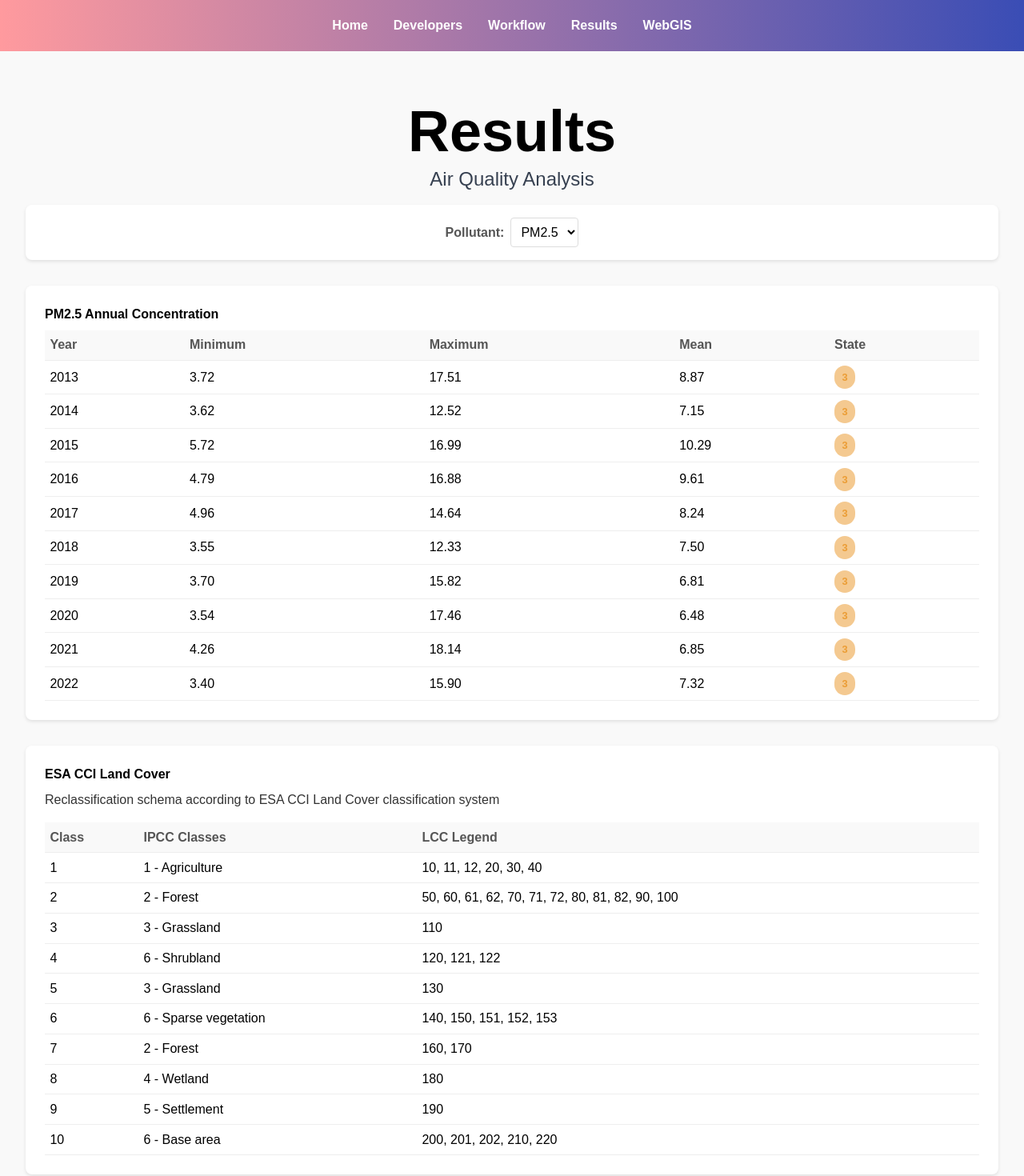
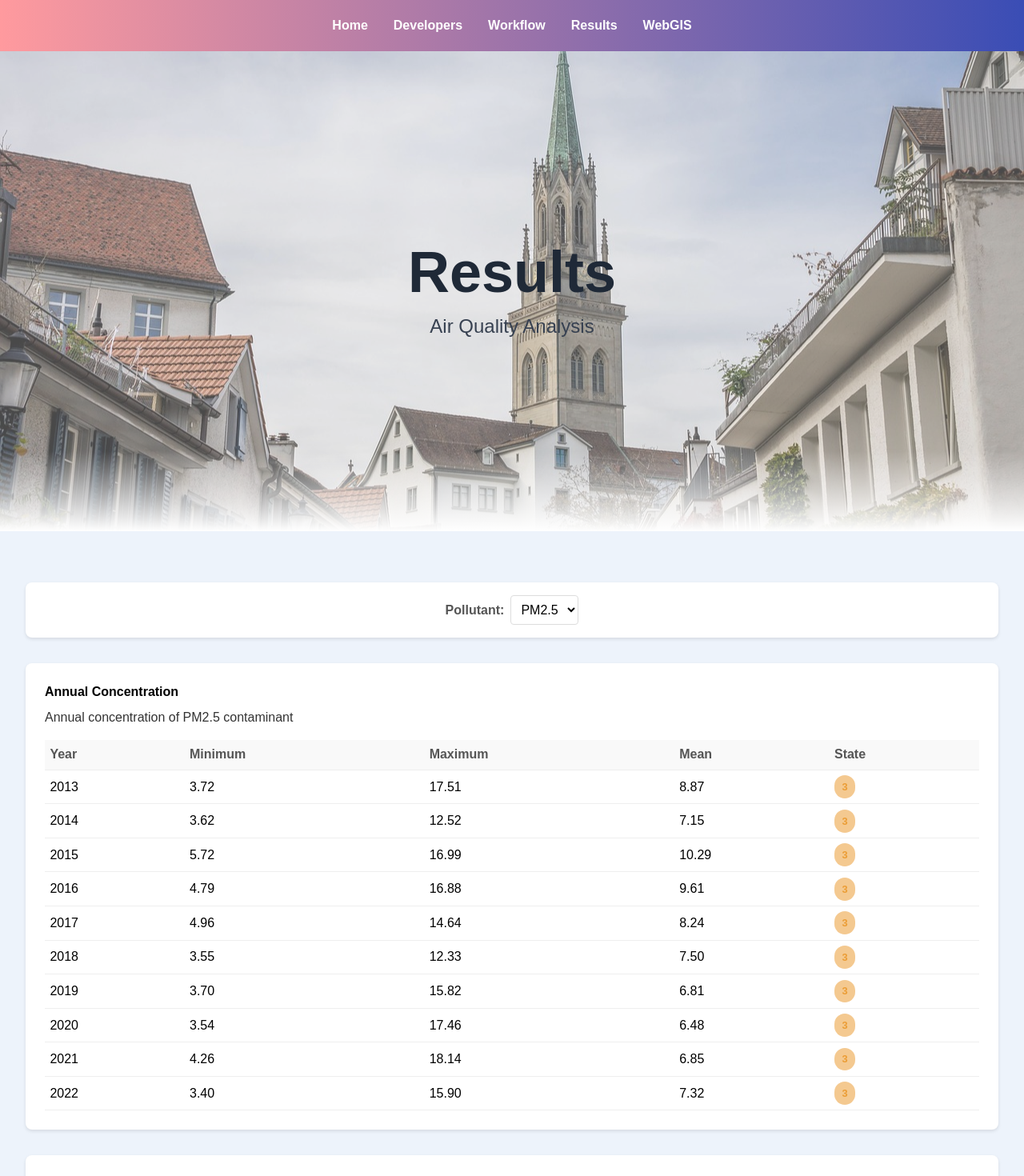
Before and after one commit to Yingbo2077/webgis_vue, a Vue app: page /results in a window 1280 px wide. Shown: the top 1470 px of the page at 80% size. Built offline with nearby package versions, Linux system fonts and the light colour scheme.

Commit message:
Update ResultPage.vue

```diff
--- a/src/views/ResultPage.vue
+++ b/src/views/ResultPage.vue
@@ -2,10 +2,23 @@
   <div class="result-page">
     <AppHeader />
 
-    <main class="content-section">
-      <h1 class="text-7xl font-bold text-center mb-2">Results</h1>
-      <h2 class="text-2xl text-center text-gray-700 mb-4">Air Quality Analysis</h2>
-      <h3></h3>
+    <div class="hero-section relative h-[600px]">
+      <div
+        class="absolute inset-0 w-full h-full bg-cover bg-center"
+        :style="{
+          backgroundImage: `url(${workflow1Bg})`,
+          opacity: '0.7'
+        }"
+      >
+    </div>
+      <div class="relative z-10 flex flex-col items-center justify-center h-full text-center">
+        <h1 class="text-7xl font-bold text-gray-800 mb-4">Results</h1>
+        <p class="text-2xl text-gray-700">Air Quality Analysis</p>
+      </div>
+    </div>
+
+    <main class="content-section" style="background-color: rgba(210,228,255,0.3)">
+
 
       <div class="filter-section">
 
@@ -22,7 +35,8 @@
       <div class="results-container">
 
         <div class="table-container">
-          <h1 class="text-1xl font-bold mb-2">{{ selectedPollutantLabel }} Annual Concentration</h1>
+          <h1 class="text-1xl font-bold mb-2"> Annual Concentration</h1>
+          <h3>Annual concentration of {{ selectedPollutantLabel }} contaminant</h3>
           <table class="data-table">
             <thead>
               <tr>
@@ -80,13 +94,13 @@
         <div class="chart-container">
           <h1 class="text-1xl font-bold mb-2">Maximum and mean concentration</h1>
           <h3>Comparison of maximum and mean concentration value per year and contaminant</h3>
-            <img :src="Step6Max" alt="Step6Max" class="image-row"/>
-            <img :src="Step6Mean" alt="Step6Mean" class="image-row"/>
+            <img :src="Step6Max" alt="Step6Max" class="image-rowrow"/>
+            <img :src="Step6Mean" alt="Step6Mean" class="image-rowrow"/>
         </div>
 
          <div class="chart-container">
           <h1 class="text-1xl font-bold mb-2">Bivariate map and legend</h1>
-          <h3>Bivariate map considering contaminant {{ selectedPollutantLabel }}</h3>
+          <h3>Bivariate map of {{ selectedPollutantLabel }} contaminant</h3>
             <p v-if="selectedPollutantLabel === 'NO₂'">
               <img :src="bivariate_NO2" alt="bivariate_NO2" class="image-rowrow"/>
             </p>
@@ -102,7 +116,7 @@
 
        <div class="chart-container">
           <h1 class="text-1xl font-bold mb-2">Pie chart</h1>
-          <h3>Percentage of population exposed to different categories of air pollutant ({{ selectedPollutantLabel }}) concentrations</h3>
+          <h3>Percentage of population exposed to different concentration categories of {{ selectedPollutantLabel }} contaminant</h3>
             <p v-if="selectedPollutantLabel === 'NO₂'">
               <img :src="piechart_NO2" alt="piechart_NO2" class="image-row"/>
             </p>
@@ -117,7 +131,6 @@
 
       </div>
     </main>
-
     <AppFooter />
   </div>
 
@@ -137,6 +150,7 @@ import piechart_PM2P5 from '@/assets/piechart_PM2P5.png';
 import bivariate_NO2 from '@/assets/bivariate_NO2.png';
 import bivariate_PM10 from '@/assets/bivariate_PM10.png';
 import bivariate_PM2P5 from '@/assets/bivariate_PM2P5.png';
+import workflow1Bg from '@/assets/workflow1.jpg';
 
 // Sample data
 const pollutants = ref([
@@ -311,6 +325,21 @@ const tableDataClass = ref([
   height: 2px;
   background: linear-gradient(90deg, #ff9a9e 0%, #3a4db5 100%);
   animation: pulse 2s infinite;
+}
+
+.hero-section {
+  position: relative;
+  background-color: #f3f4f6;
+}
+
+.hero-section::after {
+  content: '';
+  position: absolute;
+  bottom: 0;
+  left: 0;
+  right: 0;
+  height: 100px;
+  background: linear-gradient(to bottom, transparent, #ffffff);
 }
 
 @keyframes pulse {
```
